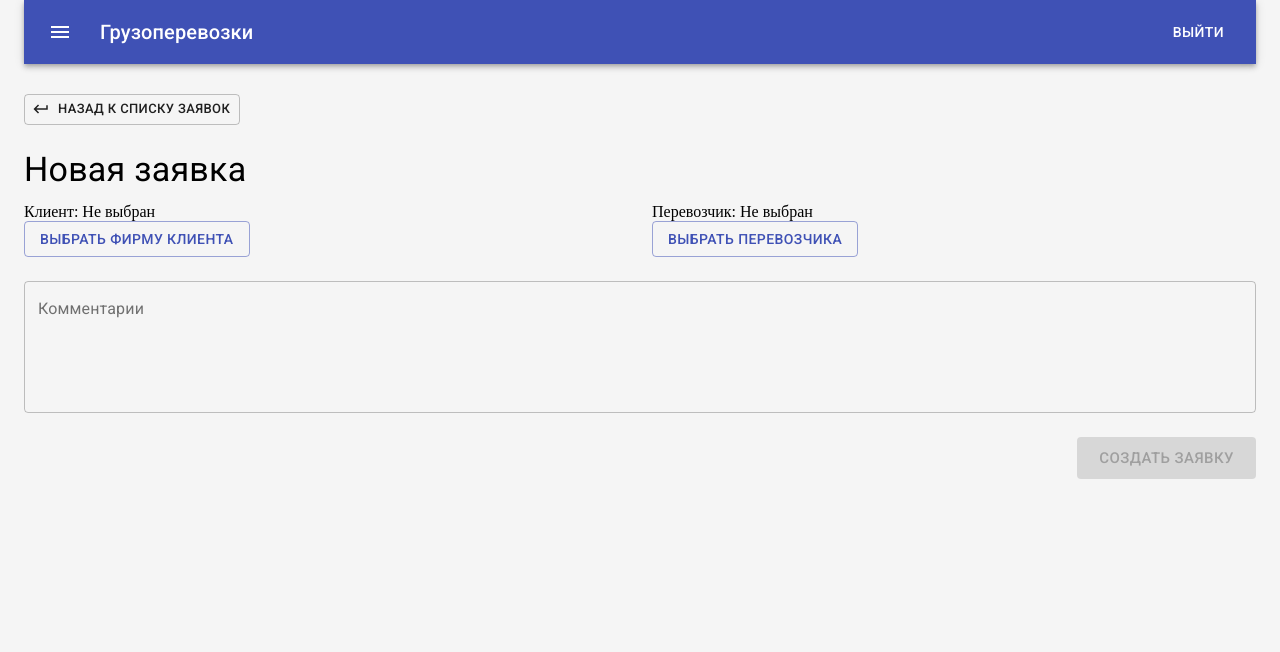
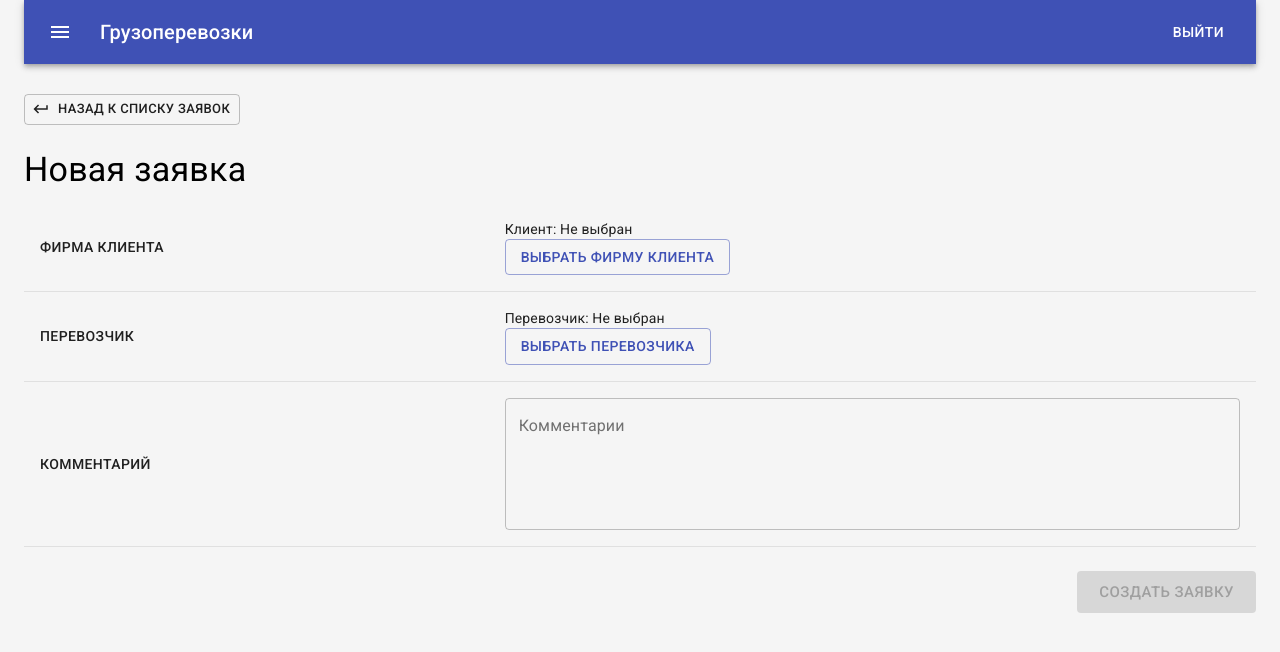
Before and after one commit to jsksru/cargo-trucking, a React (Create React App) app: page /new in a window 1280 px wide. Shown: the top 652 px of the page. Built offline with nearby package versions, Linux system fonts and the light colour scheme.

Commit message:
restyling new request page

```diff
--- a/src/layouts/NewRequest/NewRequest.js
+++ b/src/layouts/NewRequest/NewRequest.js
@@ -8,6 +8,11 @@ import TextField from '@material-ui/core/TextField';
 import api from '../../api';
 import ClientSelector from '../../components/ClientSelector';
 import CarrierSelector from '../../components/CarrierSelector';
+import TableContainer from '@material-ui/core/TableContainer';
+import Table from '@material-ui/core/Table';
+import TableBody from '@material-ui/core/TableBody';
+import TableRow from '@material-ui/core/TableRow';
+import TableCell from '@material-ui/core/TableCell';
 
 const NewRequest = () => {
   const [ client, setClient ] = useState(null);
@@ -43,13 +48,31 @@ const NewRequest = () => {
       </Grid>
     </Grid>
     <Grid container spacing={3}>
-      <Grid item lg={6} xs={12}>
+      <Grid item xs={12}>
+        <TableContainer>
+          <Table aria-label="simple table">
+            <TableBody>
+              <TableRow>
+                <TableCell>
+                  <Typography variant="button">Фирма клиента</Typography>
+                </TableCell>
+                <TableCell>
                   <ClientSelector selectHandler={setClient} />
-      </Grid>
-      <Grid item lg={6} xs={12}>
+                </TableCell>
+              </TableRow>
+              <TableRow>
+                <TableCell>
+                  <Typography variant="button">Перевозчик</Typography>
+                </TableCell>
+                <TableCell>
                   <CarrierSelector selectHandler={setCarrier} />
-      </Grid>
-      <Grid item xs={12}>
+                </TableCell>
+              </TableRow>
+              <TableRow>
+                <TableCell>
+                  <Typography variant="button">Комментарий</Typography>
+                </TableCell>
+                <TableCell>
                   <TextField fullWidth
                     id="outlined-multiline-static"
                     label="Комментарии"
@@ -59,6 +82,11 @@ const NewRequest = () => {
                     value={comments}
                     onInput={(e) => setComments(e.target.value)}
                   />
+                </TableCell>
+              </TableRow>
+            </TableBody>
+          </Table>
+        </TableContainer>
       </Grid>
       <Grid item xs={12}>
         <Grid container justify="flex-end">
```
Lines whose indentation alone changed are shown as unchanged.
